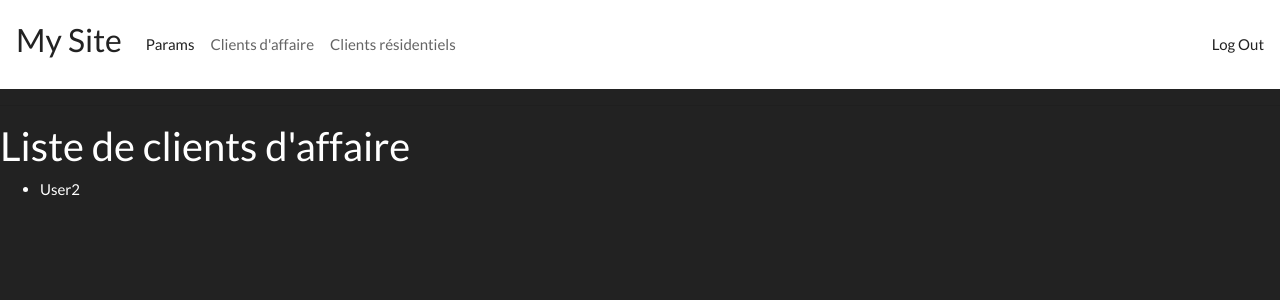
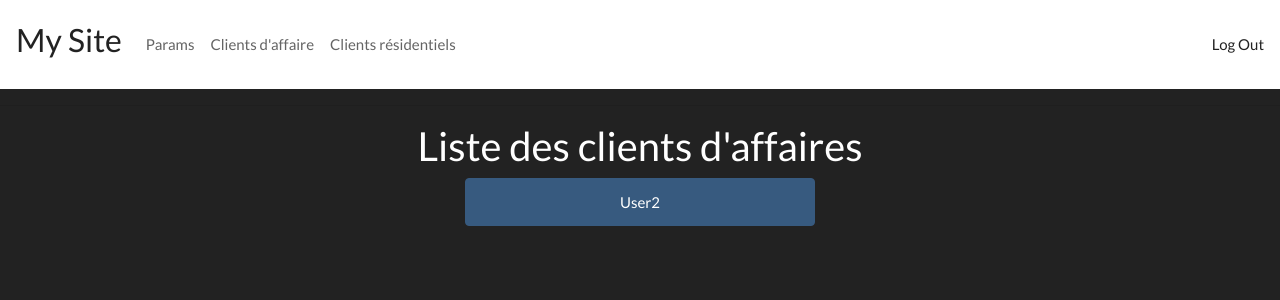
Before and after one commit to MassylTaleb/GTI619_Lab5, a Django app: page /Lab5/allCA/ in a window 1280 px wide. Shown: the top 300 px of the page. Run offline with Django 3.2, Linux system fonts and the light colour scheme; a user stored in the database is signed in; data comes from the database, SQL or seed files in the repository; both versions use the stored data as it was after the commit; some libraries are stand-ins or nearby versions.

Commit message:
frontend

```diff
--- a/GTI619/Lab5/templates/allCA.html
+++ b/GTI619/Lab5/templates/allCA.html
@@ -2,12 +2,18 @@
 
 {% block content %}
 	{% if user.is_authenticated %}
-		<h2>Liste de clients d'affaire</h2>
-		<ul>
-			{% for user in ca_user_list %}
-				<li>{{ user.username }}</ul>
-			{% endfor %}
-		</ul>
+		<div class="container text-center">
+			<h2>Liste des clients d'affaires</h2>
+			<div class="row justify-content-center">
+				<div class="col-4">
+					<div class="list-group" id="list-tab" role="tablist">
+						{% for user in ca_user_list %}
+						<a class="list-group-item list-group-item-action active" id="listAllCA" data-toggle="list" role="tab">{{ user.username }}</a>
+						{% endfor %}
+					</div>
+				</div>
+			</div>
+		</div>
 	{% else %}
 		<h2>You must be logged in to view this list!</h2>
 		<p>Please log in or sign up.</p>
--- a/GTI619/Lab5/templates/base.html
+++ b/GTI619/Lab5/templates/base.html
@@ -12,8 +12,8 @@
           <a class="navbar-brand" href="{% url 'home' %}"><h3>My Site</h3></a>
           <div class="collapse navbar-collapse" id="navbarText">
               <ul class="navbar-nav mr-auto">
-                  <li class="nav-item active">
-                    <a class="nav-link" href="{% url 'params' %}">Params</a><span class="sr-only">(current)</span>
+                  <li class="nav-item">
+                    <a class="nav-link" href="{% url 'params' %}">Params</a>
                   </li>
                   <li class="nav-item">
                       <a class="nav-link" href="{% url 'allCA' %}">Clients d'affaire</a>
--- a/GTI619/Lab5/templates/confirmation_email.html
+++ b/GTI619/Lab5/templates/confirmation_email.html
@@ -1,7 +1,9 @@
 {% extends 'base.html' %}
 
 {% block content %}
+<div class="container text-center">
   <p>
     Waiting for confirmation
   </p>
+</div>
 {% endblock %}
--- a/GTI619/Lab5/templates/home.html
+++ b/GTI619/Lab5/templates/home.html
@@ -2,6 +2,8 @@
 {% extends 'base.html' %}
 
 {% block content %}
+<div class="container text-center">
   <h2>Welcome, {{ user.get_full_name }} <small>{{ user.username }}</small>!</h2>
   <p>Your email address: {{ user.email }}</p>
+</div>
 {% endblock %}
--- a/GTI619/Lab5/templates/notAllowed.html
+++ b/GTI619/Lab5/templates/notAllowed.html
@@ -1,7 +1,7 @@
 {% extends 'base.html' %}
 
 {% block content %}
-  <p>
-    You are not allowed to see this page.
-  </p>
+<div class="container text-center">
+  <p>You are not allowed to see this page.</p>
+</div>
 {% endblock %}
--- a/GTI619/Lab5/templates/parameters_changed.html
+++ b/GTI619/Lab5/templates/parameters_changed.html
@@ -1,7 +1,7 @@
 {% extends 'base.html' %}
 
 {% block content %}
-  <p>
-    Parameters changed
-  </p>
+<div class="container text-center">
+  <p>Parameters changed</p>
+</div>
 {% endblock %}
--- a/GTI619/Lab5/templates/params.html
+++ b/GTI619/Lab5/templates/params.html
@@ -1,5 +1,8 @@
 {% block content %}
+
+<div class="container text-center">
   <h2>Configuration</h2>
+  <div class="row justify-content-center">
     <form method="post">
       {% csrf_token %}
       {% for field in form %}
@@ -16,4 +19,6 @@
       {% endfor %}
       <button type="submit">Save</button>
     </form>
+  </div>
+</div>
 {% endblock %}
--- a/GTI619/Lab5/templates/session_expired.html
+++ b/GTI619/Lab5/templates/session_expired.html
@@ -1,7 +1,7 @@
 {% extends 'base.html' %}
 
 {% block content %}
-  <p>
-    Session expired
-  </p>
+<div class="container text-center">
+  <p>Session expired</p>
+</div>
 {% endblock %}
```
Also changed, not shown: GTI619/Lab5/forms.py (+5 -5 lines), GTI619/Lab5/templates/allCR.html (+12 -7 lines), GTI619/Lab5/templates/gridcard.html (+7 -0 lines), GTI619/Lab5/templates/login.html (+0 -22 lines), GTI619/Lab5/templates/signup.html (+9 -2 lines), GTI619/db.sqlite3. Lines whose indentation alone changed are shown as unchanged.
